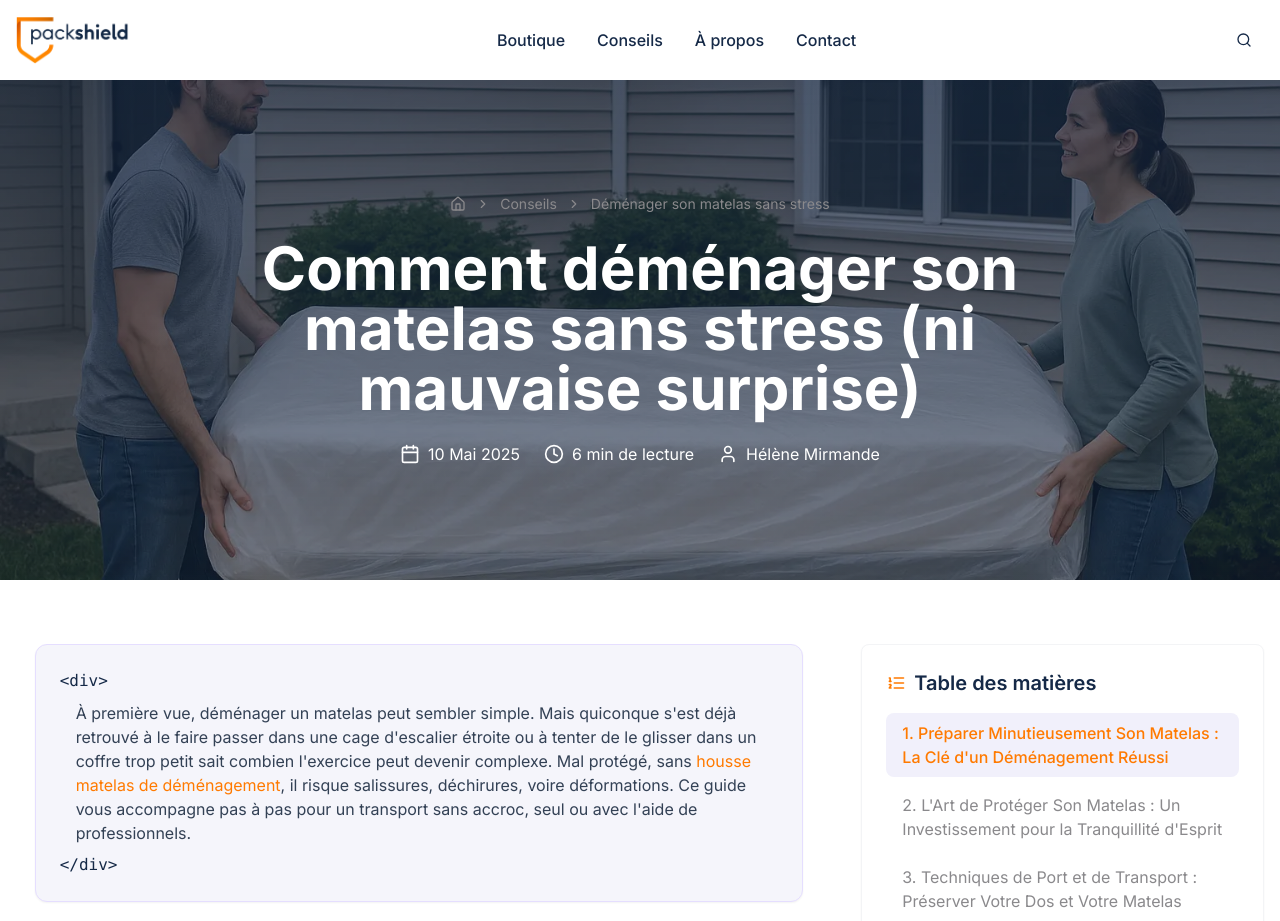
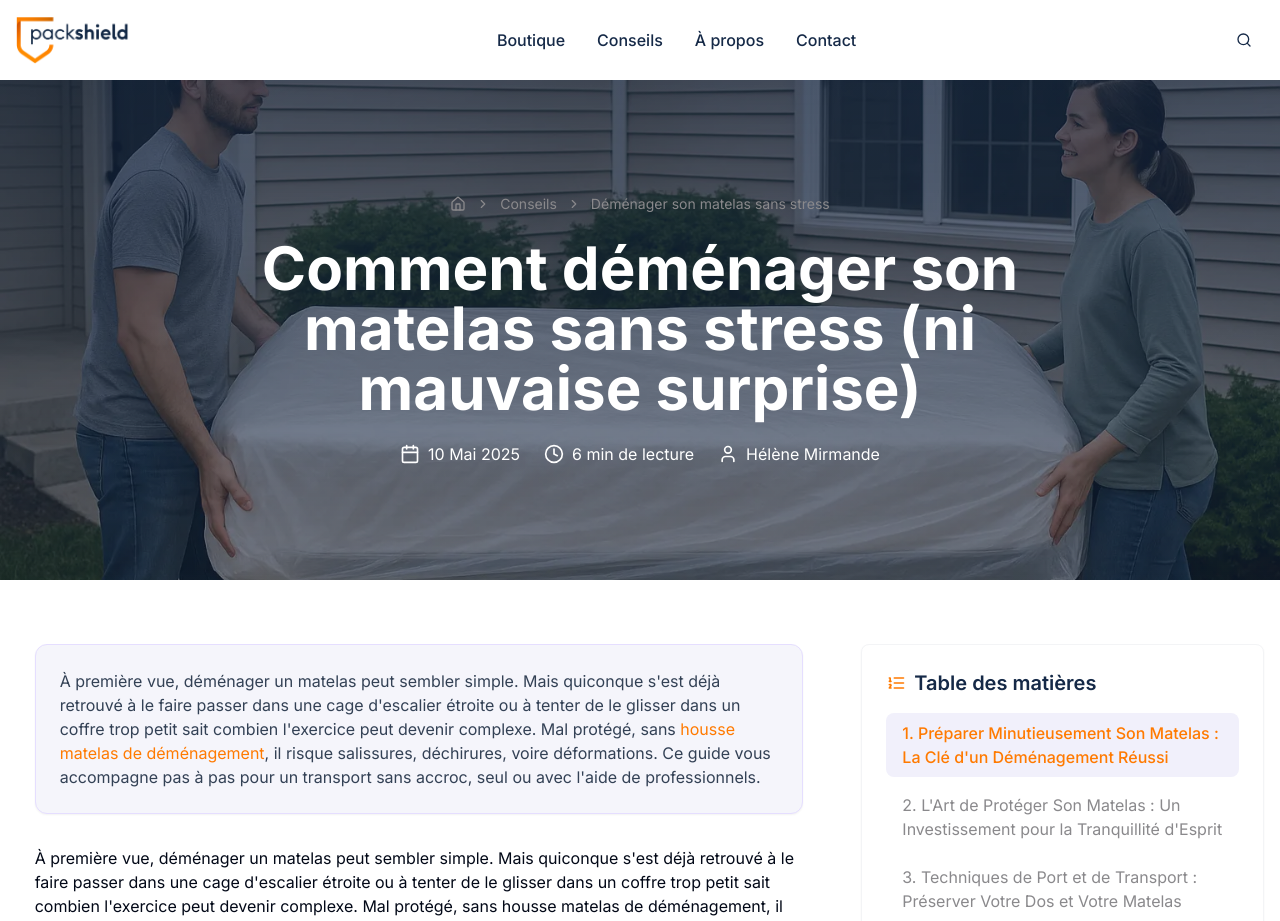
Before and after one commit to julesratier/packshield, a React (Vite) app: page /blog/transporter-matelas-efficacement in a window 1280 px wide. Shown: the top 921 px of the page. Built offline with nearby package versions, Linux system fonts and the light colour scheme.

Commit message:
Remove code-like styling from intro block
Removes the visible "div" tags and associated styling from the intro block in blog posts.

```diff
--- a/src/components/blog/BlogLayout.tsx
+++ b/src/components/blog/BlogLayout.tsx
@@ -1,4 +1,3 @@
-
 import React from 'react';
 import { Calendar, Clock, User } from 'lucide-react';
 import { Link } from 'react-router-dom';
@@ -158,9 +157,7 @@ const BlogLayout: React.FC<BlogPostProps> = ({
             <article className="prose prose-lg max-w-3xl mx-auto">
               {/* Highlight Intro Block */}
               <div className="bg-[#f5f5fb] rounded-xl p-6 mb-8 shadow-sm border border-[#e5deff]">
-                <div className="font-mono text-slate-700">
-                  <span className="text-packshield-navy">&lt;div&gt;</span>
-                  <span className="block ml-4 mt-2 mb-2 font-sans">
+                <p className="font-sans text-slate-700 m-0">
                   {getFirstParagraph().split('housse matelas de déménagement').map((text, index, array) => {
                     if (index === array.length - 1) return text;
                     return (
@@ -172,9 +169,7 @@ const BlogLayout: React.FC<BlogPostProps> = ({
                       </React.Fragment>
                     );
                   })}
-                  </span>
-                  <span className="text-packshield-navy">&lt;/div&gt;</span>
-                </div>
+                </p>
               </div>
 
               <div
```
Lines whose indentation alone changed are shown as unchanged.
